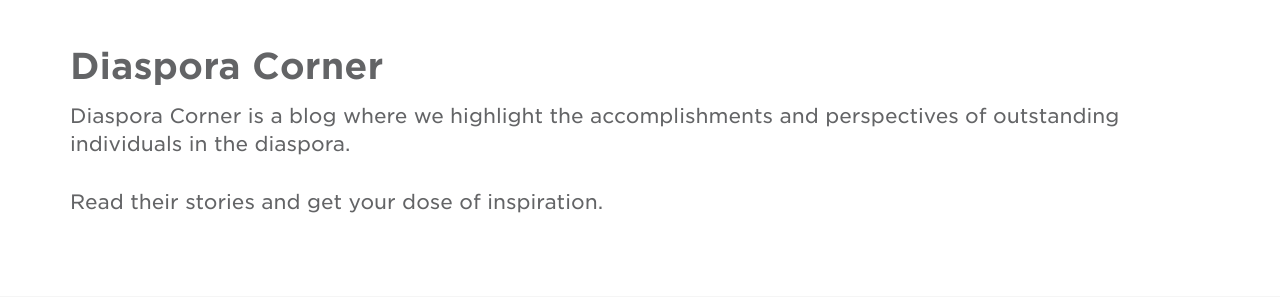
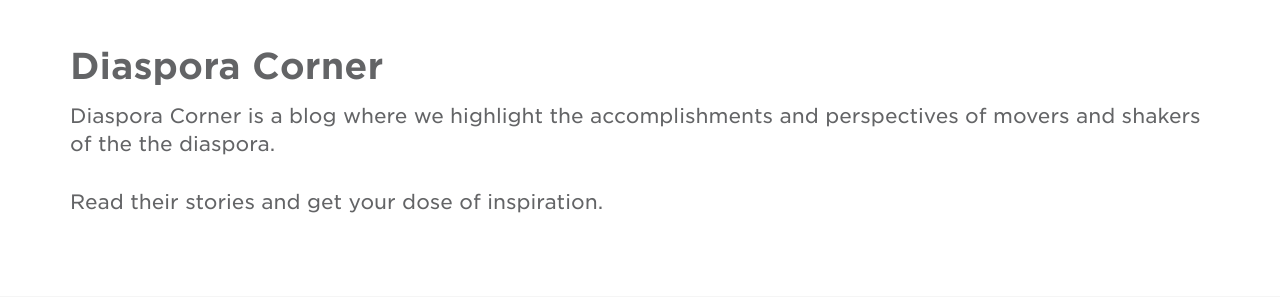
Before and after one commit to YEPNetwork/yepnetwork.github.io, a Jekyll site: the page built from diaspora-corner.html, in a window 1280 px wide. Shown: the part 170-467 px from the top of the page. Built offline with Jekyll 4.4.1, drawn with Linux system fonts in a browser that asks for light colours; nearby versions of some CDN libraries.

Commit message:
Update diaspora-corner.html

```diff
--- a/diaspora-corner.html
+++ b/diaspora-corner.html
@@ -12,7 +12,7 @@ body_class: diaspora
         <h1 class="margin-top-0 margin-bottom-2">Diaspora Corner</h1>
       </div>
       <div class="container">
-       <p class="intro"> Diaspora Corner is a blog where we highlight the accomplishments and perspectives of outstanding individuals in the diaspora. </p>  <p class="intro"> Read their stories and get your dose of inspiration. </p>
+       <p class="intro"> Diaspora Corner is a blog where we highlight the accomplishments and perspectives of movers and shakers of the the diaspora. </p>  <p class="intro"> Read their stories and get your dose of inspiration. </p>
       </div>
     </div>
   </div>
```
